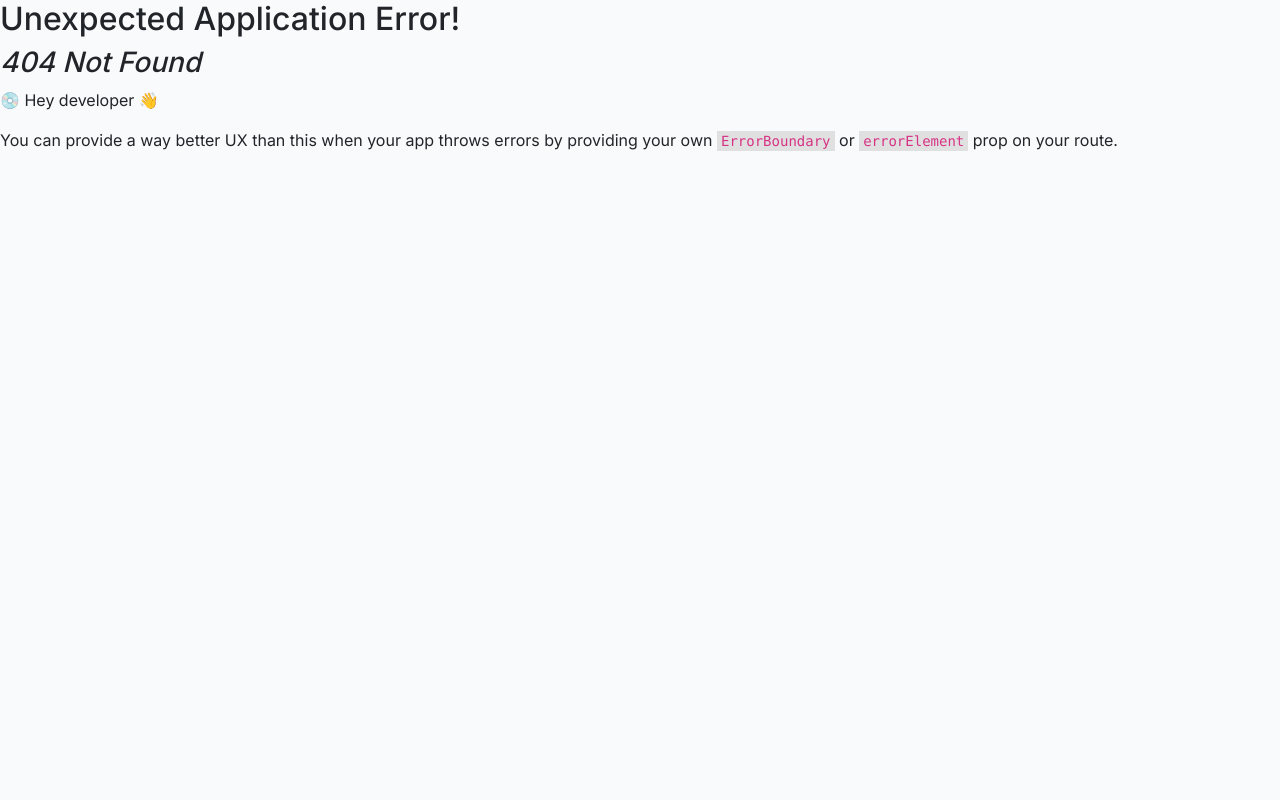
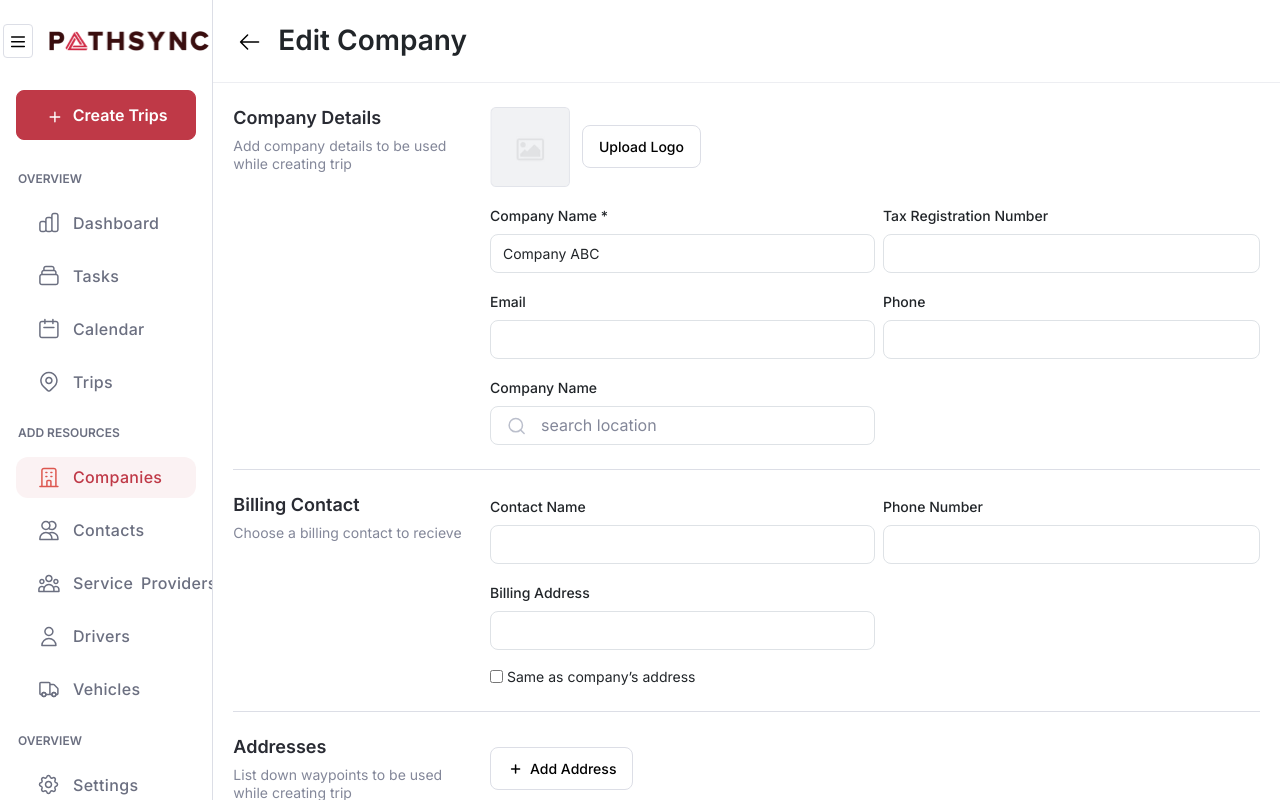
Before and after one commit to AbubakarNaveed/2nd-probational-project-system-plus, a React (Vite) app: page /user-panel/companies/edit in a window 1280 px wide. Before the commit this address had no page. Built offline with nearby package versions, Linux system fonts and the light colour scheme.

Commit message:
input button-md icon problem solved

```diff
--- a/src/App.jsx
+++ b/src/App.jsx
@@ -18,6 +18,7 @@ import Account from "@components/Userspannel/Main/Settings/account";
 import Password from "@components/Userspannel/Main/Settings/password";
 import Companies from "@components/Userspannel/Main/Companies/main";
 import AddNew from "@components/Userspannel/Main/Companies/addNew";
+import Edit from "@components/Userspannel/Main/Companies/edit";
 // import Dashboards from "@components/Userspannel/Main/Dashboards";
 function App() {
   const router = createBrowserRouter([
@@ -63,6 +64,7 @@ function App() {
           // children: [{ path: "add_new", element: <AddNew /> }],
         },
         { path: "companies/add_new", element: <AddNew /> },
+        { path: "companies/edit", element: <Edit /> },
         { path: "dashboard", element: <h1>Under Construction</h1> },
       ],
     },
--- a/src/components/Generals/input.jsx
+++ b/src/components/Generals/input.jsx
@@ -30,7 +30,11 @@ const Input = ({
           {label}
         </label>
       )}
-      <div class={`${icon ? "d-flex p-" : "form-group"} input-group-lg `}>
+      <div
+        class={`${
+          icon ? "d-flex p-" : "form-group"
+        } input-group-lg position-relative `}
+      >
         {label && !icon && (
           <label
             style={{
@@ -44,13 +48,16 @@ const Input = ({
         )}
 
         {icon ? (
-          <span class="input-group-prepend position-absolute ">
+          <span class="input-group-prepend position-absolute">
             <button
               className="btn border-bottom-0 border-right-0 border-0"
               type="button"
-              style={{}}
             >
-              <img src={icon} />
+              {labelSize === "md" ? (
+                <img src={icon} style={{ marginTop: "-10px" }} />
+              ) : (
+                <img src={icon} />
+              )}
             </button>
           </span>
         ) : (
@@ -61,10 +68,14 @@ const Input = ({
           type={type}
           value={defaultValue || null}
           class="form-control"
-          style={{ paddingLeft: icon ? "50px" : "12px" }}
+          style={{
+            paddingLeft: icon ? "50px" : "12px",
+            fontSize: fontSizes[labelSize],
+            margin: 0,
+          }}
           disabled={isDisabled}
           placeHolder={placeHolder}
-        ></input>
+        />
       </div>
     </div>
   );
--- /dev/null
+++ b/src/components/Userspannel/Main/Companies/edit.jsx
@@ -0,0 +1,198 @@
+import React from "react";
+import Back from "@images/back.svg";
+import { useNavigate } from "react-router-dom";
+import DefaultAvatar from "@images/defaulAvartar.png";
+import Input from "@components/Generals/input";
+import Button from "@components/Generals/button";
+import SearchIcon from "@images/Search.svg";
+import BlackAdd from "@images/addBlack.svg";
+const Edit = () => {
+  const navigate = useNavigate();
+  return (
+    <div className="mainContainer">
+      <div className="header" style={{ alignItems: "center" }}>
+        <div style={{ display: "flex", alignItems: "center", gap: "16px" }}>
+          <button
+            style={{ backgroundColor: "transparent", border: 0 }}
+            onClick={() => navigate("/user-panel/companies")}
+          >
+            <img src={Back} />
+          </button>
+          <h1 style={{ fontWeight: 600 }}>Edit Company</h1>
+        </div>
+      </div>
+      <div
+        className="mainBody m-0 pt-0 mainHeight"
+        style={{
+          display: "flex",
+          flexDirection: "column",
+          justifyContent: "space-between",
+        }}
+      >
+        <div className="changeCardSection">
+          <div className="changeCard row custom-gutter">
+            <div className="labelArea col-3 p-0">
+              <h1>Company Details</h1>
+              <p>Add company details to be used while creating trip</p>
+            </div>
+            <div className="inputArea col-9 p-0 row custom-gutter">
+              <div
+                className=" col-12 p-0"
+                style={{
+                  display: "flex",
+                  gap: "12px",
+                  alignItems: "center",
+                }}
+              >
+                <img
+                  src={DefaultAvatar}
+                  style={{ height: "80px", width: "80px" }}
+                />
+                <button className="customUpload">Upload Logo</button>
+              </div>
+              <div className=" col-12 p-0 row custom-gutter">
+                <Input
+                  label={"Company Name *"}
+                  defaultValue={"Company ABC"}
+                  type={"text"}
+                  labelSize="md"
+                  styles={"col-6 p-0"}
+                />
+                <Input
+                  label={"Tax Registration Number"}
+                  type={"text"}
+                  styles={"col-6 p-0 ps-2"}
+                  labelSize="md"
+                />
+              </div>
+              <div className=" col-12 p-0 row custom-gutter ">
+                <Input
+                  label={"Email"}
+                  type={"email"}
+                  labelSize="md"
+                  styles={"col-6 p-0"}
+                />
+                <Input
+                  label={"Phone"}
+                  type={"text"}
+                  labelSize="md"
+                  styles={"col-6 p-0 ps-2"}
+                />
+              </div>
+
+              <div className=" col-12 p-0 row custom-gutter">
+                <Input
+                  type={"text"}
+                  label={"Company Name"}
+                  labelSize="md"
+                  placeHolder="search location"
+                  icon={SearchIcon}
+                  styles={"col-6 p-0"}
+                />
+              </div>
+            </div>
+          </div>
+          <div className="changeCard row custom-gutter">
+            <div className="labelArea col-3 p-0">
+              <h1>Billing Contact</h1>
+              <p>Choose a billing contact to recieve</p>
+            </div>
+            <div className="inputArea col-9 p-0 row custom-gutter">
+              <div className=" col-12 p-0 row custom-gutter">
+                <Input
+                  label={"Contact Name"}
+                  type={"text"}
+                  labelSize="md"
+                  styles={"col-6 p-0"}
+                />
+                <Input
+                  label={"Phone Number"}
+                  type={"text"}
+                  styles={"col-6 p-0 ps-2"}
+                  labelSize="md"
+                />
+              </div>
+
+              <div className=" col-12 p-0 row custom-gutter">
+                <Input
+                  type={"text"}
+                  label={"Billing Address"}
+                  labelSize="md"
+                  styles={"col-6 p-0"}
+                />
+              </div>
+              <div className=" col-12 p-0 row custom-gutter">
+                <div className="col-6 p-0 d-flex align-items-center gap-1 ">
+                  <input type="checkbox" />
+                  <p
+                    style={{
+                      fontSize: "14px",
+                      fontWeight: 400,
+                      wordBreak: "break-word",
+                      margin: 0,
+                    }}
+                  >
+                    Same as company’s address
+                  </p>
+                </div>
+              </div>
+            </div>
+          </div>
+          <div className="changeCard row custom-gutter">
+            <div className="labelArea col-3 p-0">
+              <h1>Addresses</h1>
+              <p>List down waypoints to be used while creating trip</p>
+            </div>
+            <div className="inputArea col-9 p-0 row custom-gutter">
+              <div
+                className=" col-12 p-0"
+                style={{
+                  display: "flex",
+                  gap: "12px",
+                  alignItems: "center",
+                }}
+              >
+                <button className="customUpload">
+                  <div
+                    style={{
+                      display: "flex",
+                      alignItems: "center",
+                      gap: "6px",
+                    }}
+                  >
+                    <img src={BlackAdd} />
+                    <p style={{ margin: 0 }}>Add Address</p>
+                  </div>
+                </button>
+              </div>
+            </div>
+          </div>
+        </div>
+        <div
+          style={{
+            display: "flex",
+            width: "100%",
+            justifyContent: "flex-end",
+            gap: "12px",
+            paddingBottom: "24px",
+            alignItems: "center",
+          }}
+        >
+          <button className="customUpload" style={{ width: "140px" }}>
+            Cancel
+          </button>
+          <div style={{ width: "140px" }}>
+            <Button
+              text={"Save Changes"}
+              buttonSize="sm"
+              fontSize="14"
+              fontColor={"#ffff"}
+            />
+          </div>
+        </div>
+      </div>
+    </div>
+  );
+};
+
+export default Edit;
--- a/src/components/Userspannel/Main/Companies/main.jsx
+++ b/src/components/Userspannel/Main/Companies/main.jsx
@@ -149,7 +149,14 @@ const main = () => {
                         alignItems: "center",
                       }}
                     >
-                      <button style={{ background: "none", border: 0 }}>
+                      <button
+                        style={{ background: "none", border: 0 }}
+                        onClick={() =>
+                          navigate("/user-panel/companies/edit", {
+                            replace: true,
+                          })
+                        }
+                      >
                         <img src={Edit} />
                       </button>
                       <button style={{ background: "none", border: 0 }}>
--- a/src/components/Userspannel/Main/Settings/index.jsx
+++ b/src/components/Userspannel/Main/Settings/index.jsx
@@ -1,5 +1,5 @@
 import React from "react";
-import { Outlet, NavLink } from "react-router-dom";
+import { Outlet, NavLink, Link } from "react-router-dom";
 const index = () => {
   return (
     <div className="mainContainer">
```
